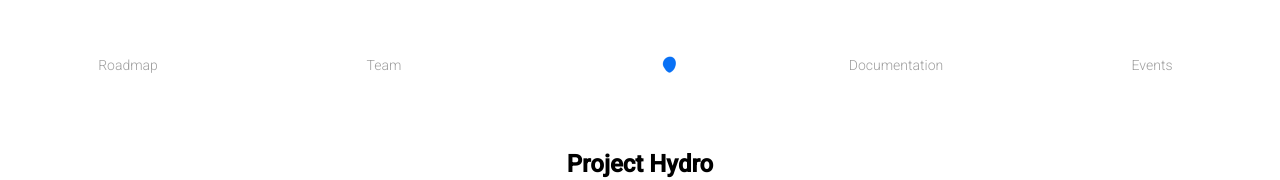
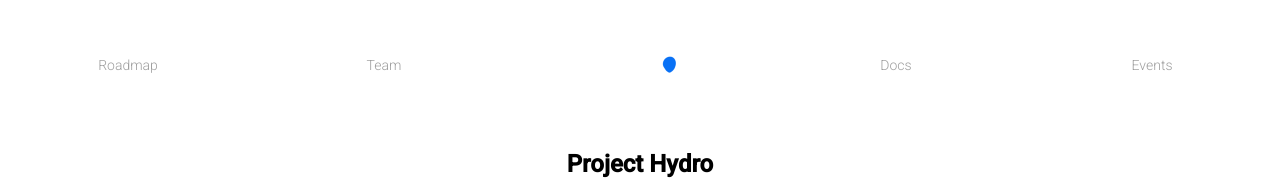
Before and after one commit to hydrogen-dev/projecthydro.org, a React (Create React App) app: page / in a window 1280 px wide. Shown: the top 180 px of the page. Built offline with nearby package versions, Linux system fonts and the light colour scheme; the HTML template or start-up script is replaced by a standard one.

Commit message:
Lock nav bar to top

```diff
--- a/src/App.js
+++ b/src/App.js
@@ -11,7 +11,7 @@ const mainStyles = {
   height: "100vh",
   width: '100%',
   margin: 0,
-  padding: 0,
+  paddingTop: 130,
   display: "block"
 }
 
@@ -47,7 +47,7 @@ class App extends Component {
             </li>
             <li>
               <a href="/documentation">
-                Documentation
+                Docs
               </a>
             </li>
             <li>
--- a/src/sections.css
+++ b/src/sections.css
@@ -11,6 +11,9 @@
 }
 
 .nav-bar {
+	position: fixed;
+  top: 0;
+  width: 100%;
 	margin-top: 0;
 	justify-content: center;
   display: flex;
```
